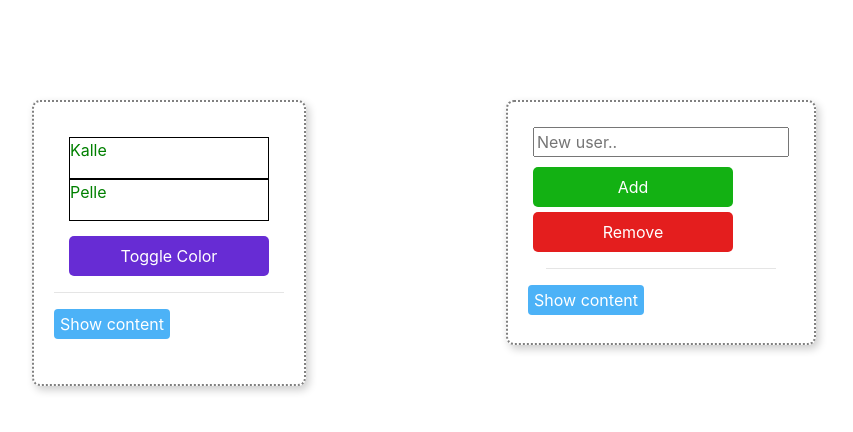
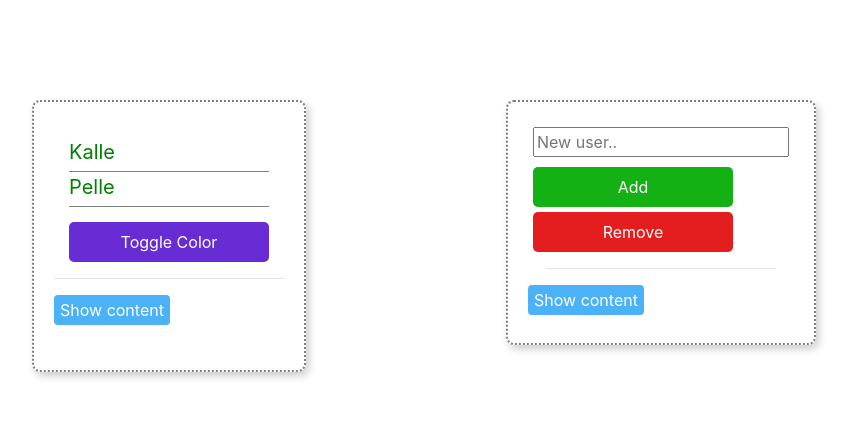
Before and after one commit to anthel/ReactU1dd, a React (Create React App) app: page / in a window 1280 px wide. Shown: the top 432 px of the page, without its empty margins (153-1006 px from the left). Built offline with nearby package versions, Linux system fonts and the light colour scheme.

Commit message:
some styling

```diff
--- a/src/App.js
+++ b/src/App.js
@@ -1,23 +1,9 @@
 import React, { Component } from 'react';
-import styles from './App.css';
+import './App.css';
 import DashboardComponent from './Components/DashboardComponent';
 
-import UserComponent from './Components/UserComponent';
 
-
-class App extends Component {
-  constructor(props) {
-    super(props);
-    this.state = {
-      value: '',
-      users: [],
-    }
-  }
-  handleNewUserInput = (newUser) => {
-    this.setState({value: newUser});
-  }
-
-  render() {
+function App() {
 
   return (
     <div className="container">
@@ -26,7 +12,7 @@ class App extends Component {
 
     </div>
   );
-  }
+
 }
 
 export default App;
--- a/src/Components/UserComponent.jsx
+++ b/src/Components/UserComponent.jsx
@@ -3,8 +3,9 @@ import React, { Component } from 'react';
 function UserComponent(props) {
 
     return <li key={props.user} style={{
-      border: '1px solid black'
-    }}><p style={{color: props.color}}>{props.user}</p></li>
+      borderBottom: '1px solid grey',
+      height: '35px'}}>
+        <p style={{color: props.color, fontSize: '20px'}}>{props.user}</p></li>
 }
 
 export default UserComponent;
--- a/src/Components/WrapperComponent.jsx
+++ b/src/Components/WrapperComponent.jsx
@@ -15,10 +15,13 @@ class WrapperComponent extends Component {
     return(
 
       <div className={styles.card} style={this.props.style}>
+
         {this.state.showContent && this.props.children}
 
         <hr className={styles.cardDivider}/>
+
         <div className={styles.btnWrapper}>
+
           <button className={styles.showcontentBtn} onClick={() => {
             this.setState({
               showContent: !this.state.showContent,
--- a/src/Components/WrapperComponent.module.css
+++ b/src/Components/WrapperComponent.module.css
@@ -1,3 +1,5 @@
+
+/* Card stylees */
 .card {
   display: block;
   height: fit-content;
@@ -17,7 +19,6 @@
 .btnWrapper {
   height: 55px;
 }
-
 .showcontentBtn {
   border-radius: 4px;
   height: 30px;
```
Lines whose indentation alone changed are shown as unchanged.
